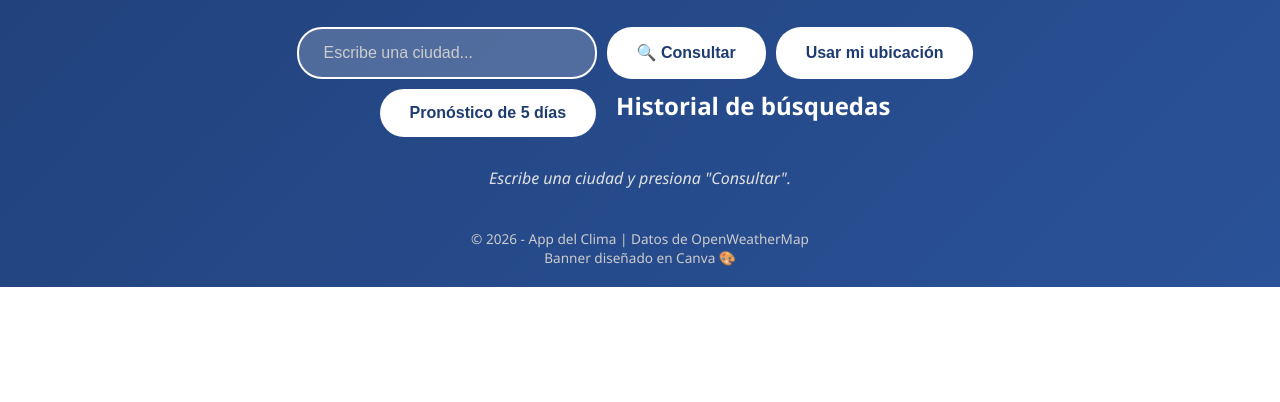
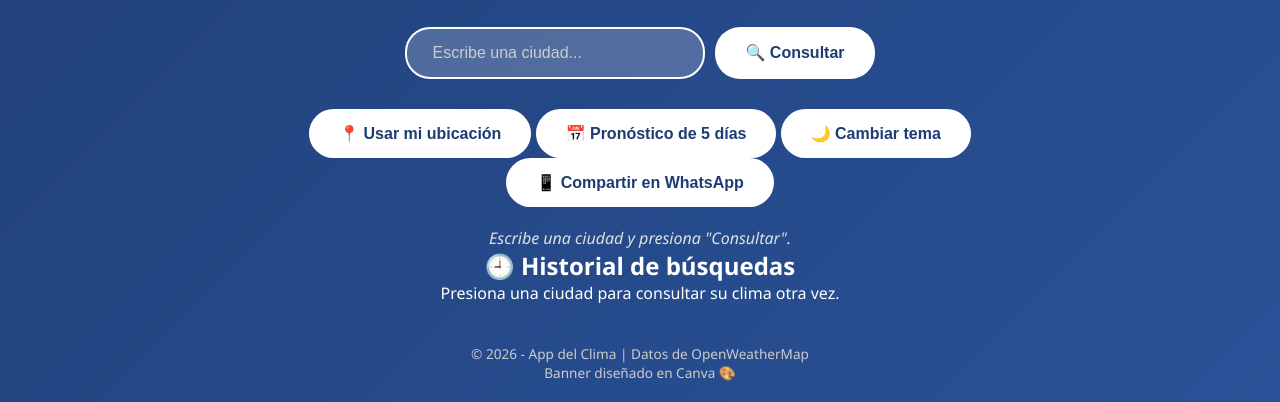
Before and after one commit to raymundoballina09-png/clima-app, a plain HTML site: page index.html in a window 1280 px wide. Shown: the part 625-1027 px from the top of the page. Before the commit the page ends 912 px from the top, so only its background shows below. Drawn offline with Linux system fonts and the light colour scheme.

Commit message:
Update index.html

```diff
--- a/index.html
+++ b/index.html
@@ -1,3 +1,4 @@
+
 <!DOCTYPE html>
 <html lang="es">
 
@@ -16,7 +17,7 @@
 
     <header>
 
-       <img src="IMG/banner.png" alt="Banner de la App del Clima" class="banner">
+        <img src="IMG/banner.png" alt="Banner de la App del Clima" class="banner">
 
         <h1>🌤️ App del Clima</h1>
 
@@ -26,6 +27,7 @@
 
     <main>
 
+        <!-- BUSCADOR -->
         <form id="formulario" class="buscador">
 
             <input
@@ -36,20 +38,49 @@
             >
 
             <button type="submit">🔍 Consultar</button>
-            <button onclick="obtenerUbicacion()">Usar mi ubicación</button>
-            <div id="resultado"></div>
-            <button onclick="pronostico()">Pronóstico de 5 días</button>
 
-             <div id="pronostico"></div>
-            <h2>Historial de búsquedas</h2>
+        </form>
+
+        <!-- BOTONES ADICIONALES -->
+        <div class="botones-extra">
+
+            <button type="button" onclick="obtenerUbicacion()">
+                📍 Usar mi ubicación
+            </button>
+
+            <button type="button" onclick="pronostico()">
+                📅 Pronóstico de 5 días
+            </button>
+
+            <button type="button" onclick="cambiarTema()">
+                🌙 Cambiar tema
+            </button>
+
+            <button type="button" onclick="compartirWhatsApp()">
+                📱 Compartir en WhatsApp
+            </button>
+
+        </div>
+
+        <!-- MENSAJES -->
+        <p id="estado"></p>
+
+        <!-- RESULTADO DEL CLIMA -->
+        <div id="resultado" class="resultado"></div>
+
+        <!-- PRONOSTICO -->
+        <div id="pronostico"></div>
+
+        <!-- HISTORIAL -->
+        <section class="seccion-historial">
+
+            <h2>🕘 Historial de búsquedas</h2>
+
+            <p>Presiona una ciudad para consultar su clima otra vez.</p>
 
             <div id="historial"></div>
 
-        </form>
-
-        <div id="resultado" class="resultado"></div>
-
-        <p id="estado"></p>
+        </section>
 
     </main>
 
```
